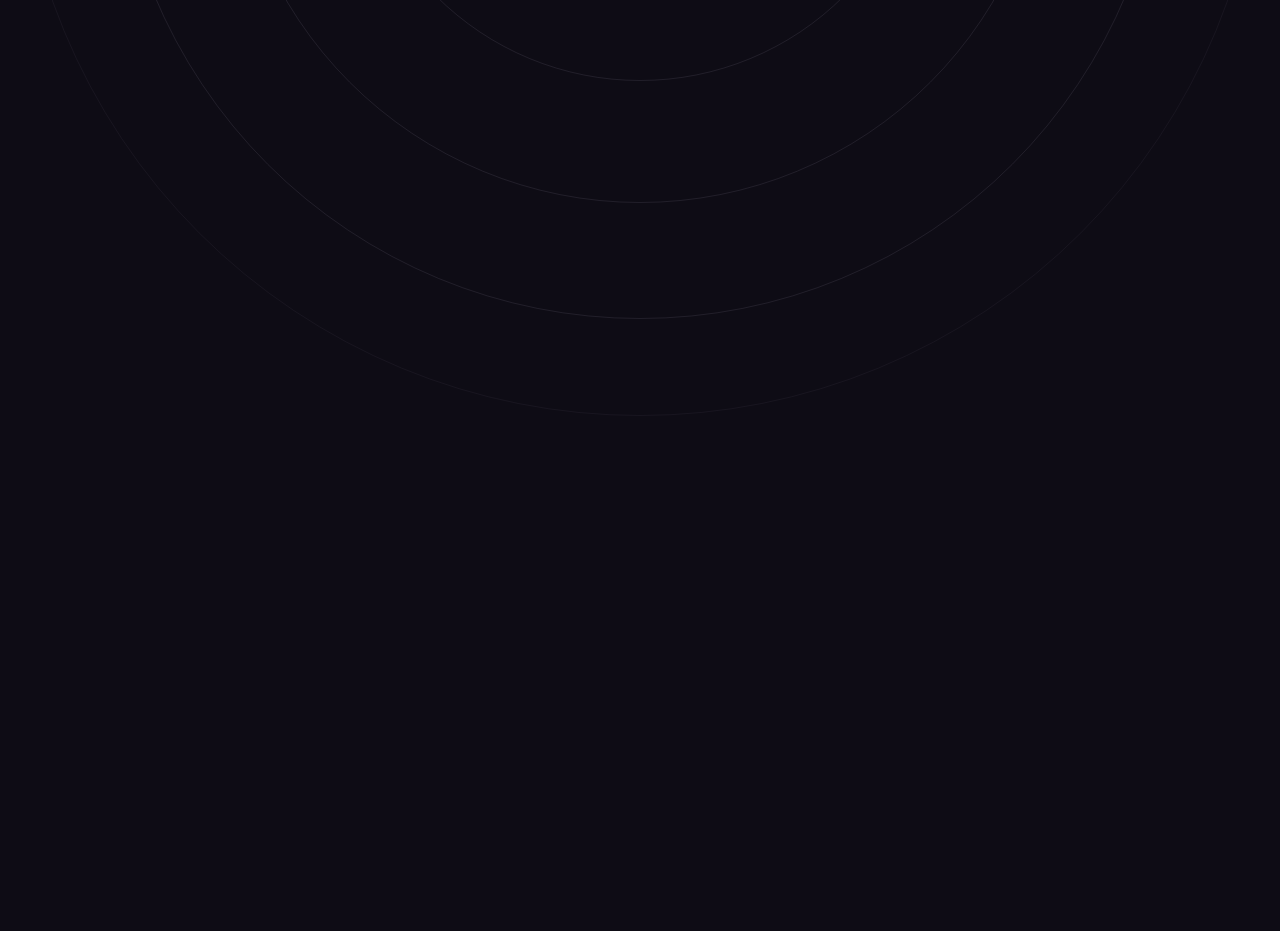
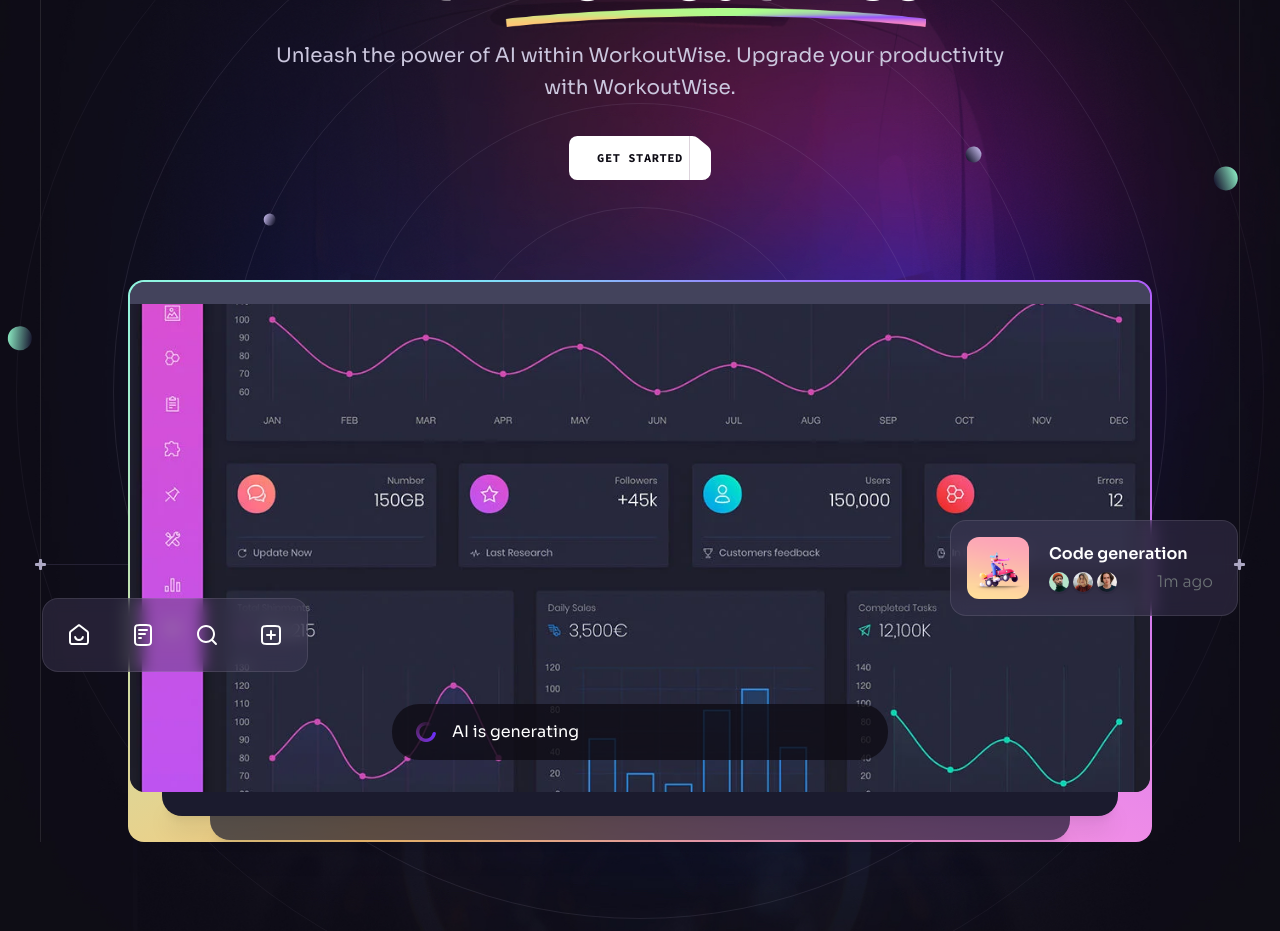
Before and after one commit to Thykp/HEAP_Group17, a React (Vite) app in the folder frontend/: page /signup in a window 1280 px wide. Before the commit this address had no page. Shown: the part 320-1251 px from the top of the page. Before the commit the page ends 800 px from the top, so only its background shows below. Built offline with nearby package versions, Linux system fonts and the light colour scheme.

Commit message:
added signup boilerplate

```diff
--- a/frontend/src/App.jsx
+++ b/frontend/src/App.jsx
@@ -7,12 +7,12 @@
 import Profile from "./pages/Profile";
 import '../src/index.css';
 import Layout from './components/Layout';
+import Signup from './pages/Signup';
 
 const App = () => {
   const location = useLocation();
 
   return (
-    <Layout>
       <TransitionGroup>
         <CSSTransition key={location.key} classNames="page" timeout={500}>
           <Routes location={location}>
@@ -20,10 +20,10 @@
             <Route path="/login" element={<Login />} />
             <Route path="/home" element={<Home />} />
             <Route path="/profile" element={<Profile />} />
+            <Route path="/signup" element={<Signup />} />
           </Routes>
         </CSSTransition>
       </TransitionGroup>
-    </Layout>
   );
 };
 
--- a/frontend/src/index.css
+++ b/frontend/src/index.css
@@ -32,23 +32,23 @@
 /* Transition styles for page enter and exit */
 .page-enter {
   opacity: 0;
-  transform: translateX(-100%);
+  transform: translateY(-100%);
 }
 
 .page-enter-active {
   opacity: 1;
-  transform: translateX(0);
+  transform: translateY(0);
   transition: opacity 0.7s ease-in-out, transform 0.7s ease-in-out;
 }
 
 .page-exit {
   opacity: 1;
-  transform: translateX(0);
+  transform: translateY(0);
 }
 
 .page-exit-active {
   opacity: 0;
-  transform: translateX(100%);
+  transform: translateY(100%);
   transition: opacity 0.7s ease-in-out, transform 0.7s ease-in-out;
 }
 
--- /dev/null
+++ b/frontend/src/pages/Signup.jsx
@@ -0,0 +1,30 @@
+import { curve, darkdashboard, heroBackground, robot } from "../assets";
+import Button from "../components/Button";
+import Section from "../components/Section";
+import { BackgroundCircles, BottomLine, Gradient } from "../components/design/Hero";
+import { heroIcons } from "../constants";
+import { ScrollParallax } from "react-just-parallax";
+import { useRef } from "react";
+import Generating from "../components/Generating";
+import Notification from "../components/Notification";
+import { Link } from 'react-router-dom';
+import Footer from "../components/Footer";
+import Hero from "../components/Hero";
+import Header from "../components/Header";
+import ButtonGradient from "../assets/svg/ButtonGradient";
+
+const Signup = () => {
+    return (
+        <>
+        <div className="pt-[4.75rem] lg:pt-[5.25rem] overflow-hidden">
+            {/* <Header /> */}
+            <Hero />
+            <Footer />
+        </div>
+
+            <ButtonGradient />
+        </>
+    );
+}
+
+export default Signup
```
